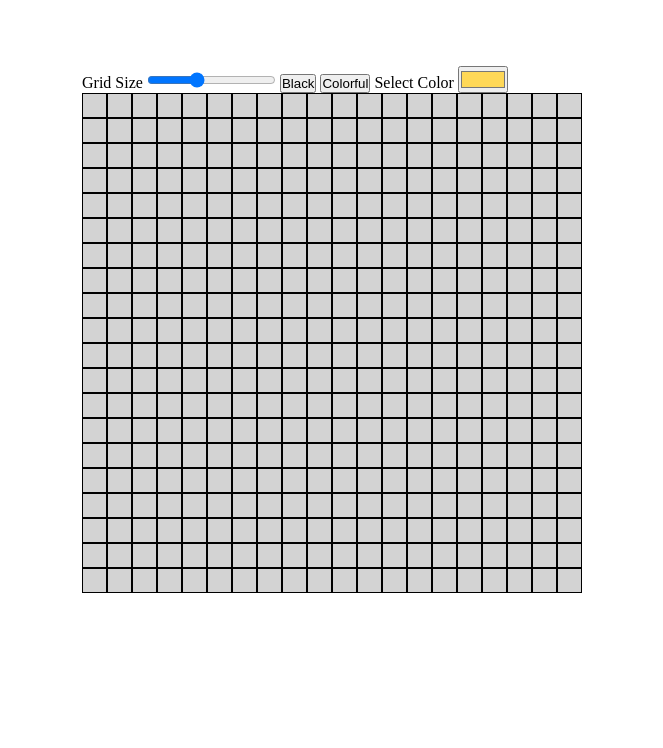
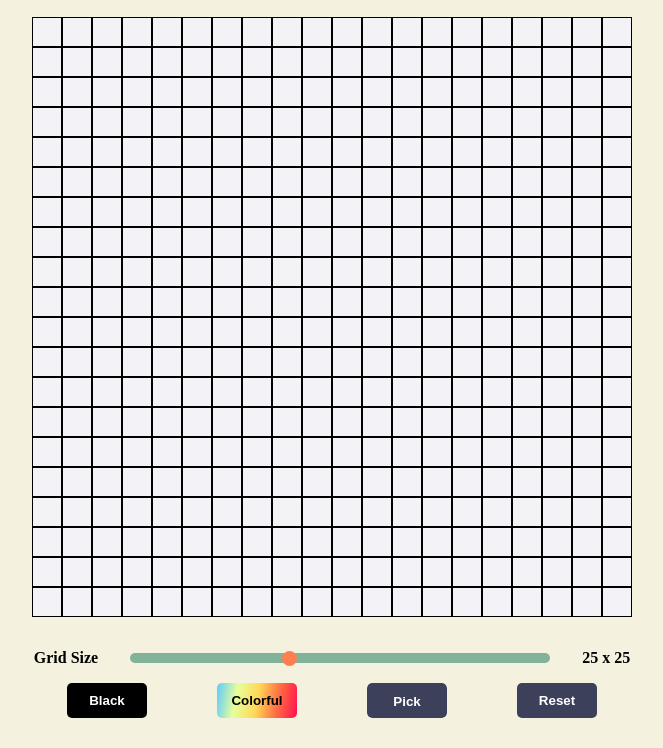
Before and after one commit to KevinSalina/Etch-a-Sketch, a plain HTML site: page index.html in a window 1280 px wide. Shown: the part 84-832 px from the top of the page, without its empty margins (308-971 px from the left). Before the commit the page ends 800 px from the top, so only its background shows below. Drawn offline with Linux system fonts and the light colour scheme.

Commit message:
Added more styles - buttons, slider, general layout

```diff
--- a/app.js
+++ b/app.js
@@ -3,16 +3,23 @@ const mainGrid = document.querySelector('.main-grid');
 const rangeInput = document.querySelector('input[type=range]')
 const penButtons = document.querySelectorAll('.pen')
 const userColorInput = document.querySelector('.user-color')
+const resetBtn = document.querySelector('.reset')
+let gridSizeDisplay = document.querySelector('.grid-size-display')
 let gridElements = mainGrid.querySelectorAll('.gridDiv')
 
 let currentPenMode = 'black'
 let currentUserColor = ''
+let currentGridSize = ''
+gridSizeDisplay.textContent = `${rangeInput.value} x ${rangeInput.value}`
+
+console.log(gridSizeDisplay)
 
 
 // ---Main Game---
 // Set Initial Grid
 document.addEventListener("DOMContentLoaded", function(){
     createGridElements()
+    clearGrid()
     sketch()
 })
 
@@ -48,6 +55,7 @@ userColorInput.addEventListener('change', newUserColor)
 
 // Listen for Change of Grid Size
 rangeInput.addEventListener('change', updateGridSize)
+rangeInput.addEventListener('mousemove', updateGridSizeDisplay)
 
 // ---Functions---
 // -Grid Functions-
@@ -75,6 +83,10 @@ function createGridElements(gridSize){
 function updateGridSize(){
     document.documentElement.style.setProperty(`--${this.name}`, this.value)
     updateGrid(this)
+}
+
+function updateGridSizeDisplay(){
+    gridSizeDisplay.textContent = `${rangeInput.value} x ${rangeInput.value}`
 }
 
 // -Pen Functions-
@@ -117,3 +129,11 @@ function resetGrid(){
         mainGrid.removeChild(gridElements[i])
     }
 }
+
+function clearGrid(){
+    gridElements.forEach(grid =>{
+        grid.style.background = '#F3F3F7'
+    })
+}
+
+resetBtn.addEventListener('click', clearGrid)
--- a/index.html
+++ b/index.html
@@ -10,19 +10,32 @@
 </head>
 
 <body>
+    <header>
+        <h1>Etch-a-Sketch</h1>
+    </header>
 
     <div class="main-container">
+
+        <div class="main-grid"></div>
+
         <div class="controls-container">
-            <label for="grid-size">Grid Size</label>
-            <input type="range" id="grid-size" name="grid-size" min="10" max="50" value="25" data-sizing="px">
+            <div class="grid-size-container">
+                <label for="grid-size">Grid Size</label>
+                <input class="grid-range-input" type="range" id="grid-size" name="grid-size" min="10" max="50"
+                    value="25" data-sizing="px">
+                <span class="grid-size-display"></span>
+            </div>
 
-            <button class="pen black">Black</button>
-            <button class="pen colorful">Colorful</button>
+            <div class="pen-container">
+                <button class="btn pen black">Black</button>
+                <button class="btn pen colorful">Colorful</button>
+                <input class="btn pen user-color" type="color" id="user-color" name="user-color" value="#3D405B">
+                <button class="btn reset">Reset</button>
+            </div>
+        </div>
 
-            <label for="user-color">Select Color</label>
-            <input class="pen user-color" type="color" id="user-color" name="user-color" value="#FFD857">
-        </div>
-        <div class="main-grid"></div>
+
+
     </div>
 
     <script src="app.js"></script>
--- a/styles.css
+++ b/styles.css
@@ -7,50 +7,147 @@
 }
 
 :root{
-    --black: #000000;
-    --random-color: ;
-    --user-color: ;
+    --main-bg: #F4F1DE;
+    --grid-padding: #81B29A;
+    --header: #3D405B;
     --grid-size: 20;
 }
 
 html{
     font-size: 16px;
     height: 100%;
+    background: var(--main-bg);
 }
 
 body{
     min-height: 100vh;
-    overflow: hidden;
-    display: flex;
+    /* display: flex;
     flex-direction: column;
     align-items: center;
-    justify-content: center;
+    justify-content: center; */
+}
+
+header{
+    text-align: center;
+    margin-top: 2rem;
+    color: var(--header);
 }
 
 .main-container{
     height: 75vw;
     width: 75vw;
-    max-width: 500px;
-    max-height: 500px;
+    max-width: 600px;
+    max-height: 600px;
     margin: 2rem auto;
 }
 
+.controls-container{
+    display: flex;
+    flex-direction: column;
+    justify-content: center;
+    align-items: center;
+    width: 100%;
+    gap: 1rem;
+    margin-bottom: 3rem;
+    /* background: blue; */
+}
+
+.grid-size-container{
+    /* background: cadetblue; */
+    width: 100%;
+    display: flex;
+    justify-content: space-between;
+    align-items: center;
+    gap: 2rem;
+    font-weight: 700;
+}
+
+.grid-range-input{
+    -webkit-appearance: none;
+    width: 70%;
+    height: 10px;
+    background: #81B29A;;
+    outline: none;
+    border-radius: 7px;
+}
+
+input[type=range]::-webkit-slider-thumb{
+    -webkit-appearance: none;
+    background: coral;
+    height: 15px;
+    width: 15px;
+    border-radius: 50%;
+}
+
+.btn{
+    height: 35px;
+    width: 80px;
+    padding: 0;
+    border-radius: 5px;
+    border: none;
+    font-weight: 700;
+    cursor: pointer;
+}
+
+.btn.black{
+    background: black;
+    color: white;
+}
+
+.btn.colorful{
+    background: linear-gradient(100deg, rgba(92,201,255,1) 0%, rgba(231,255,153,1) 25%, rgba(255,216,87,1) 50%, rgba(255,107,66,1) 75%, rgba(255,15,79,1) 100%);
+    color: black;
+}
+
+.btn.reset{
+    background: var(--header);
+    color: white;
+}
+
+.btn.user-color{
+    position: relative;
+}
+
+.btn.user-color::before{
+    content: "Pick";
+    position: absolute;
+    top: 50%;
+    left: 50%;
+    transform: translate(-50%, -50%);
+    color: white;
+}
+
+.btn.user-color::-webkit-color-swatch-wrapper {
+	padding: 0;
+}
+
+.btn.user-color::-webkit-color-swatch {
+	border: none;
+    border-radius: 5px;
+}
+
+
+
+.grid-size-container{
+    display: flex;
+    justify-content: center;
+}
+
+.pen-container{
+    width: 100%;
+    display: flex;
+    justify-content: space-around;
+}
+
 .main-grid{
-    background: lightgrey;
+    background: #F3F3F7;
     width: 100%;
     height: 100%;
     display: grid;
     grid-template-columns: repeat(var(--grid-size), 1fr);
+    margin-bottom: 2rem;
 }
 
 .main-grid .gridDiv{
     border: 1px solid black;
 }
-
-.main-grid .gridDiv.black{
-    background: var(--black);
-}
-
-.main-grid .gridDiv.userColor{
-    background: var(--user-color) ;
-}
```
